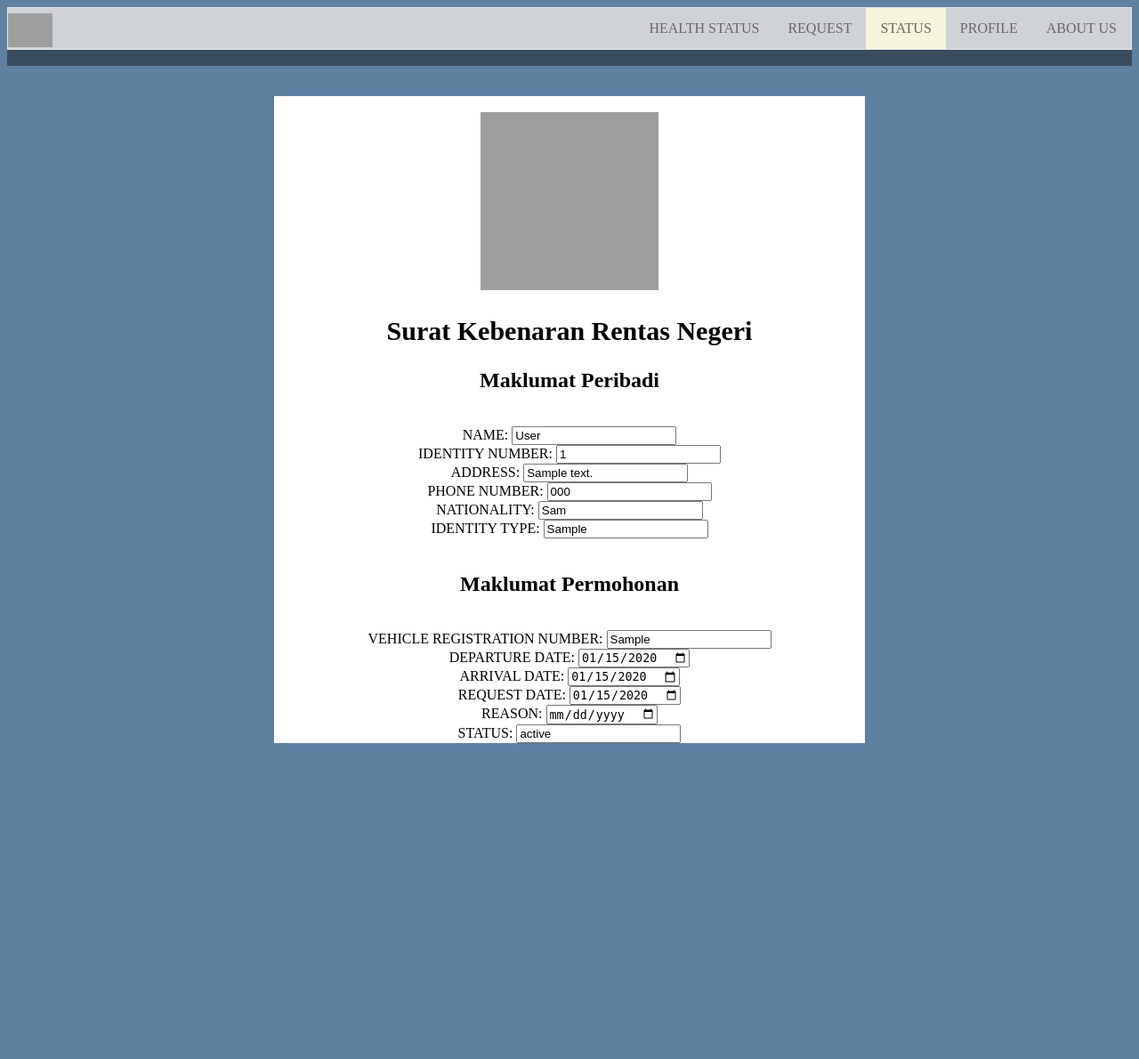
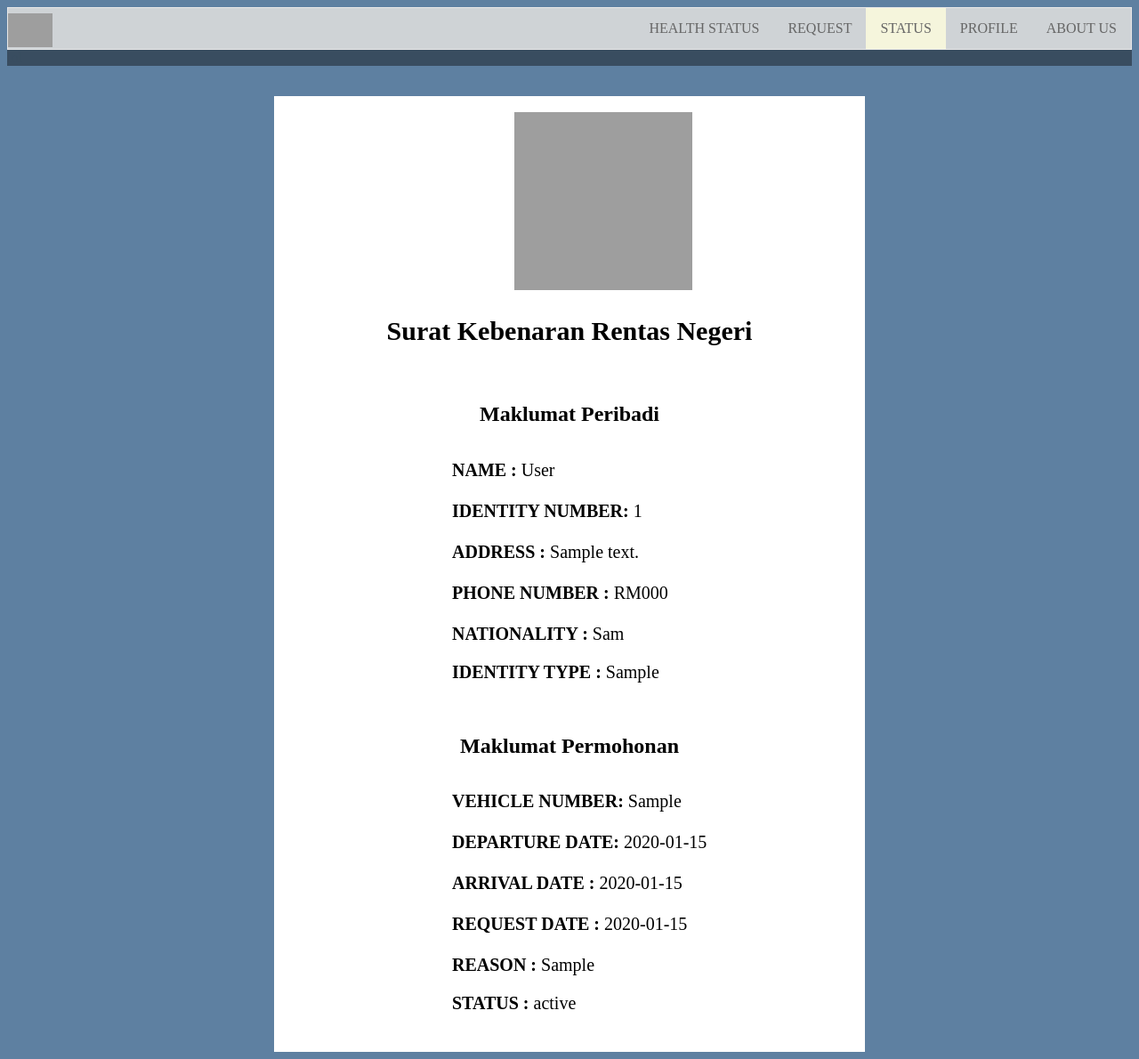
Before and after one commit to azri41/Req-N-Go, a PHP site: page /pages/user/request/request-report.php?Request_ID=1 in a window 1280 px wide. Shown: the whole page at 89% size. Before the commit the page ends 835 px from the top, so only its background shows below. Run offline with PHP 8.4, Linux system fonts and the light colour scheme; tables that the repository leaves empty hold one stand-in row (values such as "Sample post"); grey boxes are pictures that could not be loaded.

Commit message:
Add files via upload

```diff
--- a/pages/user/request/request-report.php
+++ b/pages/user/request/request-report.php
@@ -13,7 +13,11 @@ if(!$conn)
 ?>
 
 <?php
- $sql = "SELECT * FROM user INNER JOIN request ON user.Identity_No = request.Identity_No";
+$Request_ID = $_GET['Request_ID']
+?>
+
+<?php
+ $sql = "SELECT * FROM user INNER JOIN request ON user.Identity_No = request.Identity_No WHERE Request_ID = $Request_ID";
  $result = mysqli_query($conn, $sql);
  $fetchRow = mysqli_fetch_assoc($result);
 ?>
@@ -72,11 +76,22 @@ form{
     font-size: 20px;
     border-radius: 5px;
   }
+  textarea:focus, input:focus{
+    outline: none;
+}
+  input:focus {
+    outline: none !important;
+}
 .rform input[type=text] {
   width: 30%;
   padding: 12px;
-  border: 1px solid #ccc;
-  border-radius: 4px;
+  border-width:0px;
+border:none;
+outline:none;
+ /* border: 0px none;
+  outline: none;*/
+  /*border: 1px solid #ccc;
+  border-radius: 4px;*/
   resize: vertical;
   background-color: white;
 }
@@ -91,11 +106,11 @@ form{
 .surat{
 	margin-left: 300px;
   margin-right: 300px;
-  text-align: center;
+  /*text-align: center;*/
   background-color: white;
 }
-img{
-
+.preview, .preview2{
+  margin-left: 200px;
 }
 
 </style>
@@ -116,28 +131,33 @@ img{
 <br>
 
 <div class="surat"><br>
-	<img src="polis.png" style="height: 200px; width: 200px;">
-	<h2 style="text-align: center; font-size: 30px; font-family: times new roman;">Surat Kebenaran Rentas Negeri</h2>
+	<img src="polis.png" style="height: 200px; width: 200px; margin-left: 270px;">
+	<h2 style="text-align: center; font-size: 30px; font-family: times new roman;">Surat Kebenaran Rentas Negeri</h2><br>
 
-	<form action="" method="post">
-		<h2 style="text-align: center; font size: 25px; font-family: times new roman;">Maklumat Peribadi</h2><br>
-		NAME: <input type="text" name="name" value="<?php echo $fetchRow['Fullname']  ?>" required><br>
-		IDENTITY NUMBER: <input type="text" name="id" value="<?php echo $fetchRow['Identity_No']  ?>" required><br>
-		ADDRESS: <input type="text" name="add" value="<?php echo $fetchRow['Address']  ?>" required><br>
-		PHONE NUMBER: <input type="text" name="phone" value="<?php echo $fetchRow['Phone_Number']  ?>" required><br>
-		NATIONALITY: <input type="text" name="nat" value="<?php echo $fetchRow['Nationality']  ?>" required><br>
-		IDENTITY TYPE: <input type="text" name="idtype" value="<?php echo $fetchRow['Identity_Type']  ?>" required><br><br>
+<h2 style="text-align: center; font size: 25px; font-family: times new roman;">Maklumat Peribadi</h2><br>
+  <div class="preview" style="font-size: 20px">
 
-		<h2 style="text-align: center; font size: 25px; font-family: times new roman;">Maklumat Permohonan</h2><br>
 
-	VEHICLE REGISTRATION NUMBER: <input type="text" name="title" value="<?php echo $fetchRow['Vehicle_Req_No']?>" required><br>
-	DEPARTURE DATE: <input type="date" name="dep" value="<?php echo $fetchRow['Departure_Date']?>" required><br>
-	ARRIVAL DATE: <input type="date" name="arr" value="<?php echo $fetchRow['Arrival_Date']?>" required><br>
-	REQUEST DATE: <input type="date" name="re" value="<?php echo $fetchRow['Request_Date']?>" required><br>
-	REASON: <input type="date" name="rea" value="<?php echo $fetchRow['Reason']?>" required><br>
-	STATUS: <input type="text" name="status" value="<?php echo $fetchRow['Request_Status']?>" required><br>
-	</form>
-</div>
+        <strong>NAME           :</strong>           <?php echo $fetchRow['Fullname'];?><br><br>
+        <strong>IDENTITY NUMBER:      </strong><?php echo $fetchRow['Identity_No'];?></h3><br><br>
+        <strong>ADDRESS        :      </strong><?php echo $fetchRow['Address'];?><br><br>
+        <strong>PHONE NUMBER   :      </strong>RM<?php echo $fetchRow['Phone_Number'];?><br><br>
+        <strong>NATIONALITY    :      </strong><?php echo $fetchRow['Nationality'];?></p>
+        <strong>IDENTITY TYPE  :      </strong><?php echo $fetchRow['Identity_Type'];?></p>
+        </div>
+<br>
+<h2 style="text-align: center; font size: 25px; font-family: times new roman;">Maklumat Permohonan</h2><br>
+  <div class="preview2" style="font-size: 20px">
+
+    <strong>VEHICLE NUMBER: </strong><?php echo $fetchRow['Vehicle_Req_No'];?><br><br>
+        <strong>DEPARTURE DATE:      </strong><?php echo $fetchRow['Departure_Date'];?></h3><br><br>
+        <strong>ARRIVAL DATE        :      </strong><?php echo $fetchRow['Arrival_Date'];?><br><br>
+        <strong>REQUEST DATE   :      </strong><?php echo $fetchRow['Request_Date'];?><br><br>
+        <strong>REASON    :      </strong><?php echo $fetchRow['Reason'];?></p>
+        <strong>STATUS  :      </strong><?php echo $fetchRow['Request_Status'];?></p><br>
+        </div>
+
+  </div>
 
 </body>
 </html>
```
